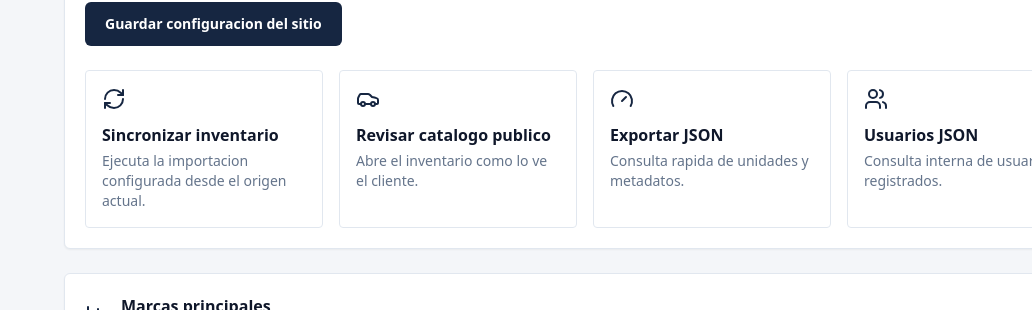
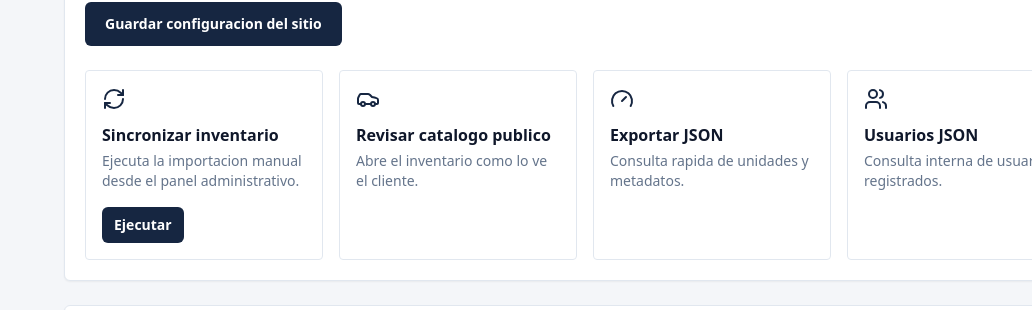
Before and after one commit to Acanoo/app_lemanza, a Next.js app: page /admin in a window 1280 px wide. Shown: the part 3237-3547 px from the top of the page, without its empty margins (248-1280 px from the left). Built offline with nearby package versions, Linux system fonts and the light colour scheme; no server answers; the database is empty.

Commit message:
Fix admin manual sync action

```diff
--- a/app/admin/page.tsx
+++ b/app/admin/page.tsx
@@ -11,7 +11,6 @@ import {
   Inbox,
   LayoutDashboard,
   Mail,
-  RefreshCw,
   Settings,
   ShieldCheck,
   Tags,
@@ -20,6 +19,7 @@ import {
 } from "lucide-react";
 import { AdminBranchManager } from "@/components/admin-branch-manager";
 import { AdminSettingsForm } from "@/components/admin-settings-form";
+import { AdminSyncButton } from "@/components/admin-sync-button";
 import { AdminUserActions } from "@/components/admin-user-actions";
 import { AdminUserCreateForm } from "@/components/admin-user-create-form";
 import { AdminVehicleActions } from "@/components/admin-vehicle-actions";
@@ -427,11 +427,7 @@ function AdminShell({ data }: { data: AdminData }) {
             <div className="grid gap-6 p-5">
               <AdminSettingsForm settings={data.settings} />
               <div className="grid gap-4 md:grid-cols-2 xl:grid-cols-4">
-                <a href="/api/admin/sync-superautosjack" className="rounded border p-4 transition hover:border-primary hover:bg-slate-50">
-                  <RefreshCw className="text-primary" />
-                  <p className="mt-3 font-black">Sincronizar inventario</p>
-                  <p className="mt-1 text-sm text-slate-500">Ejecuta la importacion configurada desde el origen actual.</p>
-                </a>
+                <AdminSyncButton />
                 <Link href="/catalogo" target="_blank" className="rounded border p-4 transition hover:border-primary hover:bg-slate-50">
                   <Car className="text-primary" />
                   <p className="mt-3 font-black">Revisar catalogo publico</p>
--- /dev/null
+++ b/app/api/admin/manual-sync/route.ts
@@ -0,0 +1,7 @@
+import { NextResponse } from "next/server";
+import { syncSuperAutosJackCatalog } from "@/lib/superautosjack-scraper";
+
+export async function POST() {
+  const result = await syncSuperAutosJackCatalog();
+  return NextResponse.json(result, { status: result.ok ? 200 : 207 });
+}
--- /dev/null
+++ b/components/admin-sync-button.tsx
@@ -0,0 +1,39 @@
+"use client";
+
+import { useState } from "react";
+import { RefreshCw } from "lucide-react";
+import { Button } from "@/components/ui/button";
+
+export function AdminSyncButton() {
+  const [busy, setBusy] = useState(false);
+  const [message, setMessage] = useState("");
+
+  async function runSync() {
+    setBusy(true);
+    setMessage("");
+    try {
+      const response = await fetch("/api/admin/manual-sync", { method: "POST" });
+      const payload = await response.json();
+      if (!response.ok && response.status !== 207) throw new Error(payload?.errors?.[0] || "No se pudo sincronizar.");
+      setMessage(`Sincronizacion finalizada: ${payload.totalFound || 0} encontrados, ${payload.totalUpserted || 0} actualizados.`);
+    } catch (error) {
+      setMessage(error instanceof Error ? error.message : "No se pudo sincronizar.");
+    } finally {
+      setBusy(false);
+    }
+  }
+
+  return (
+    <div className="rounded border p-4">
+      <RefreshCw className="text-primary" />
+      <p className="mt-3 font-black">Sincronizar inventario</p>
+      <p className="mt-1 text-sm text-slate-500">Ejecuta la importacion manual desde el panel administrativo.</p>
+      <div className="mt-4 flex flex-wrap items-center gap-3">
+        <Button type="button" size="sm" onClick={runSync} disabled={busy}>
+          {busy ? "Sincronizando..." : "Ejecutar"}
+        </Button>
+        {message && <p className="text-xs font-semibold text-slate-600">{message}</p>}
+      </div>
+    </div>
+  );
+}
```
